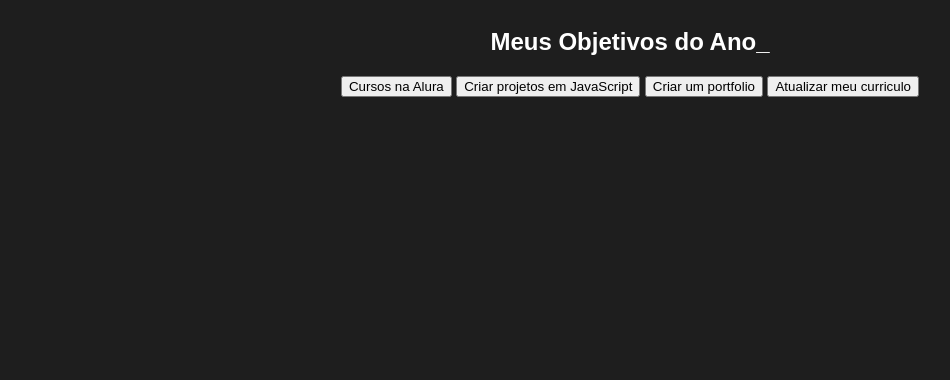
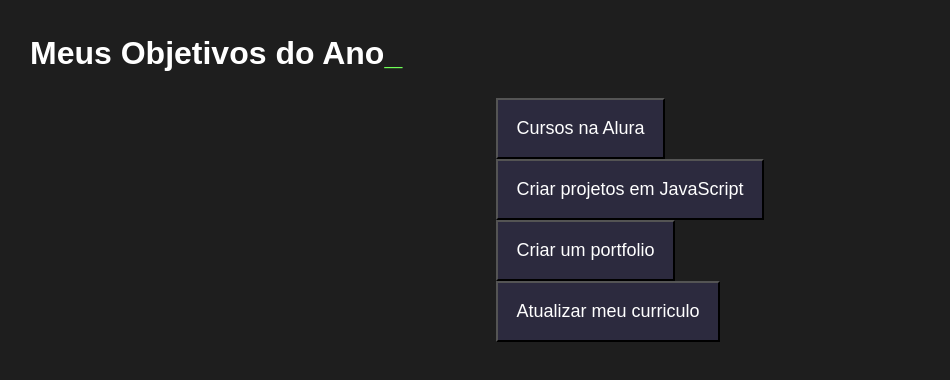
Before and after one commit to tatihdz/tati-3-ano, a plain HTML site: page index.html in a window 1280 px wide. Shown: the whole page, without its empty margins (10-960 px from the left). Drawn offline with Linux system fonts and the light colour scheme.

Commit message:
Add files via upload

```diff
--- a/index.html
+++ b/index.html
@@ -9,7 +9,7 @@
 </head>
 <body>
     <section class="conteudo-principal">
-        <h2 class="titulo-principal">Meus Objetivos do Ano_</h2>
+        <h2 class="titulo-principal">Meus Objetivos do Ano<span>_</span></h2>
         <div class="botoes">
             <button class="botao">Cursos na Alura</button>
             <button class="botao">Criar projetos em JavaScript</button>
--- a/style.css
+++ b/style.css
@@ -23,3 +23,23 @@
     width: 100%;
     margin: 0 auto;
 }
+
+.titulo-principal{
+    text-align: left;
+    width: 100%;
+    font-size: 32px;
+}
+
+.titulo-principal span{
+    color: var(--verde);
+}
+
+.botao{
+    font-family: "Chakra Petch", sans-serif;
+    background-color: var(--botao-inativo);
+    color: var(--branco);
+    display: flex;
+    justify-content: center;
+    padding: 1em;
+    font-size: 18px;
+}
```
